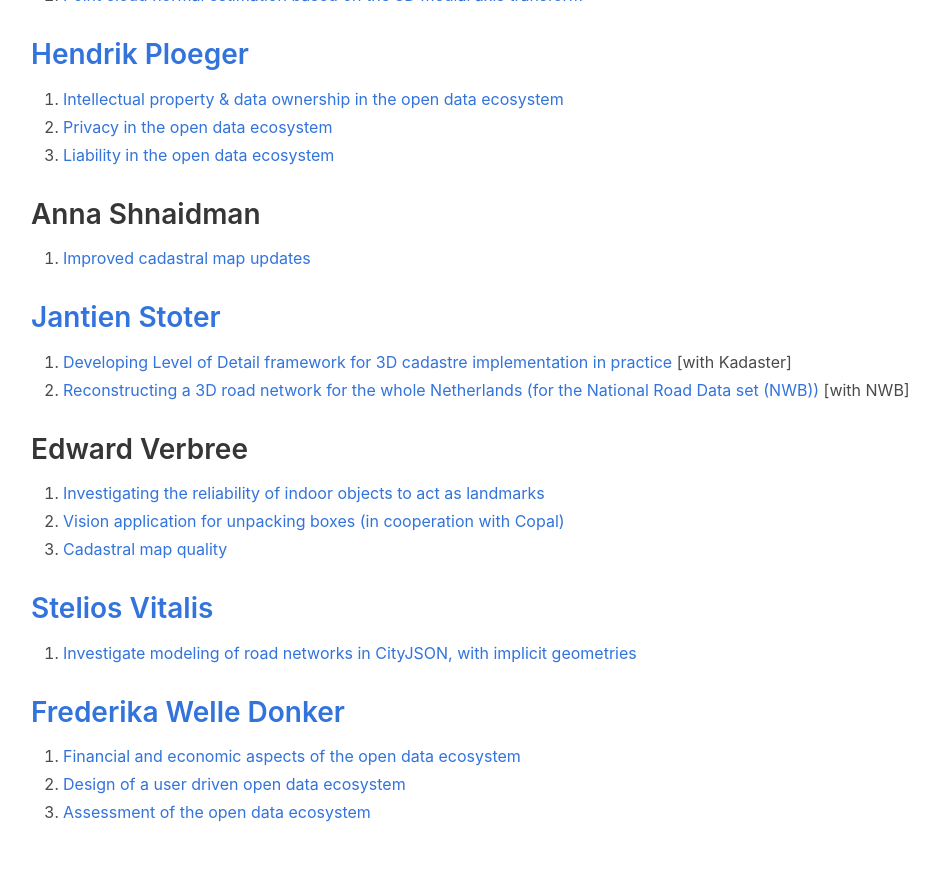
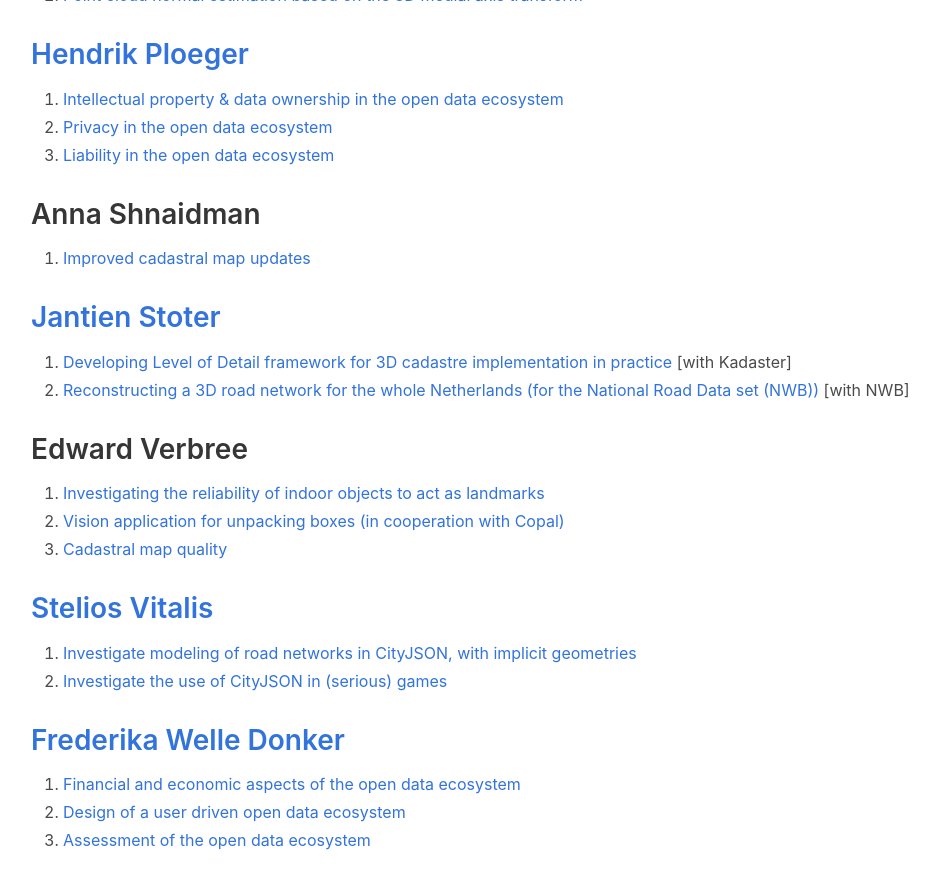
Before and after one commit to tudelft3d/geo2020, a Jekyll site: the page built from potentialtopics/index.md, in a window 1280 px wide and 900 px high, scrolled down 3426 px. Shown: the top 889 px of the window, without its empty margins (33-972 px from the left). Built offline with Jekyll 4.4.1, drawn with Linux system fonts in a browser that asks for light colours; nearby versions of some CDN libraries.

Commit message:
Add serious gaming topic from stelios

```diff
--- a/potentialtopics/index.md
+++ b/potentialtopics/index.md
@@ -143,6 +143,7 @@ permalink: /potentialtopics/
 
 ## [Stelios Vitalis](https://3d.bk.tudelft.nl/svitalis/)
 1. [Investigate modeling of road networks in CityJSON, with implicit geometries](https://3d.bk.tudelft.nl/education/msctopics/#where-do-i-turn-investigate-modelling-of-road-networks-in-cityjson-with-implicit-geometries)
+1. [Investigate the use of CityJSON in (serious) games](https://3d.bk.tudelft.nl/education/msctopics/#investigate-the-use-of-cityjson-in-serious-games)
 
 
 ## [Frederika Welle Donker](https://www.tudelft.nl/en/staff/f.m.welledonker/)
```
